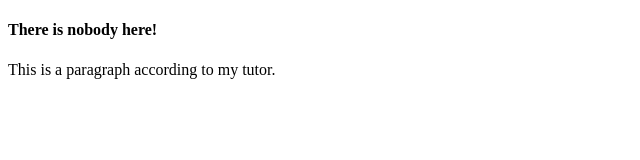
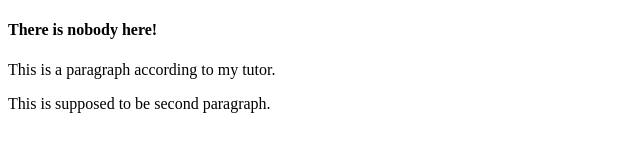
Before and after one commit to Jshak/coursera-full-stack, a plain HTML site: page index.html in a window 1280 px wide. Shown: the whole page, without its empty margins (0-640 px from the left). Drawn offline with Linux system fonts and the light colour scheme.

Commit message:
This is third commit bro

```diff
--- a/index.html
+++ b/index.html
@@ -10,5 +10,8 @@
 <p>
     This is a paragraph according to my tutor.
 </p>
+<p>
+    This is supposed to be second paragraph.
+</p>
     </body>
 </html>
```
